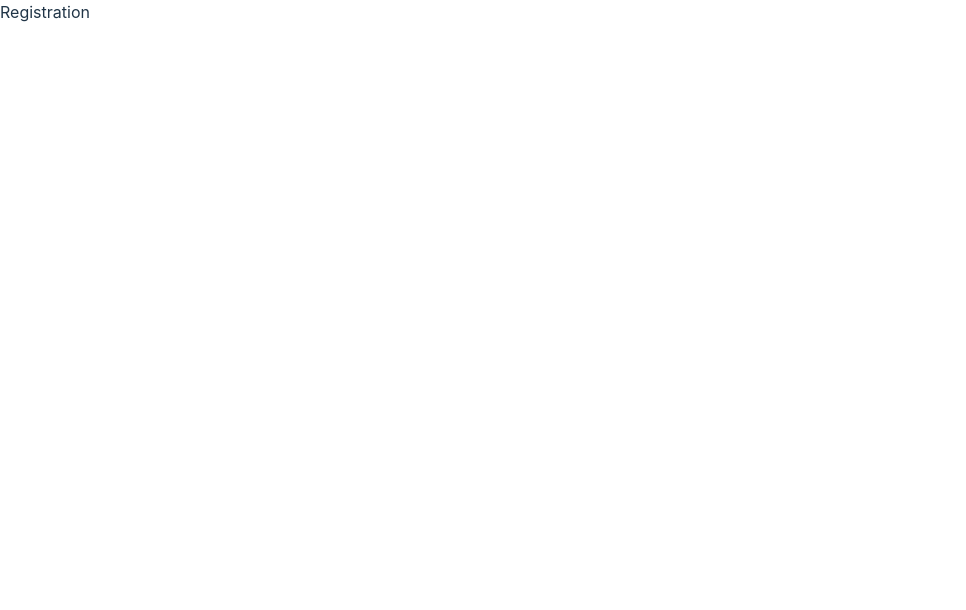
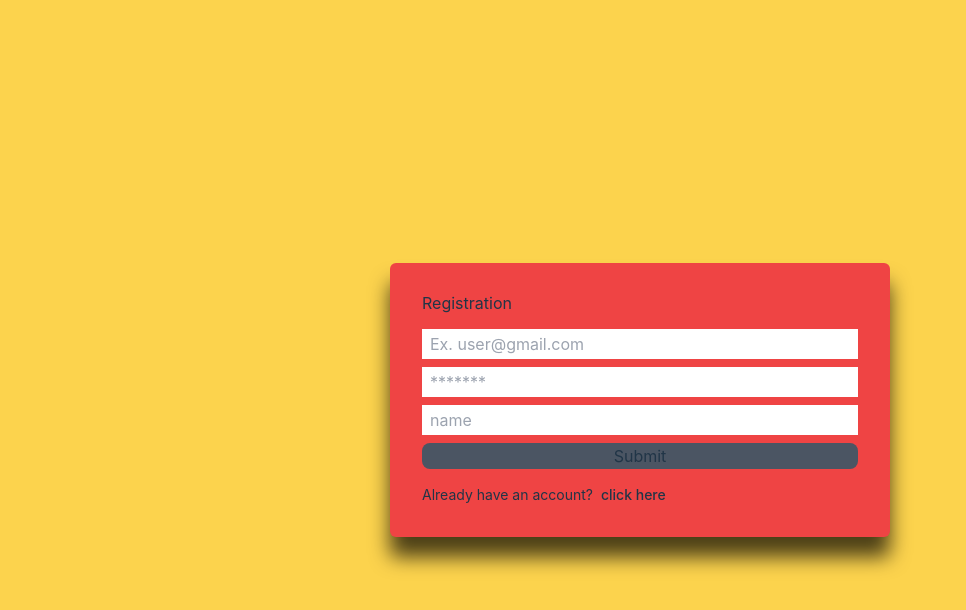
Before and after one commit to Xtyle17/eCommerce, a React (Vite) app: page / in a window 1280 px wide. Shown: the top 610 px of the page, without its empty margins (0-966 px from the left). Built offline with nearby package versions, Linux system fonts and the light colour scheme.

Commit message:
added style for the registration

```diff
--- a/src/Components/Navigation/Register.jsx
+++ b/src/Components/Navigation/Register.jsx
@@ -1,4 +1,6 @@
 import { useState, useRef, useEffect } from "react";
+import { Link } from "react-router-dom";
+import "../../Css/register.css";
 //mostly should be done in backend
 // const USER_REGEX = /^[a-zA-Z0-9]{3,20}+([._]?[a-zA-Z0-9]+)*$/;
 // const PASS_REGEX = /^(?=.*[A-Za-z])(?=.*\d)[A-Za-z\d]{8,}$/;
@@ -34,7 +36,43 @@ const Register = () => {
   //     setValidMatch(match);
   //   }, [pass, matchPass]);
 
-  return <div>Registration</div>;
+  return (
+    <div className="flex flex-col  justify-center items-center min-h-screen bg-amber-300 ">
+      <div
+        className="reg bg-red-500 p-3  md:p-8 flex flex-col gap-y-4 rounded-md w-[220px] sm:w-[500px] md:w-[500px]
+      lg:w-[500px] ">
+        <h1>Registration</h1>
+
+        <form action="" className="flex flex-col  gap-y-2">
+          <input
+            type="email"
+            required
+            placeholder="Ex. user@gmail.com"
+            className="p-2 bg-white"
+          />
+          <input
+            type="password"
+            required
+            placeholder="*******"
+            className="p-2 bg-white"
+          />
+          <input
+            type="user"
+            required
+            placeholder="name"
+            className="p-2 bg-white"
+          />
+          <button className="bg-gray-600 ">Submit</button>
+        </form>
+        <p className="text-sm">
+          Already have an account?{" "}
+          <Link to={"/login"} className="ml-2 text-sm">
+            click here
+          </Link>
+        </p>
+      </div>
+    </div>
+  );
 };
 
 export default Register;
--- /dev/null
+++ b/src/Css/register.css
@@ -0,0 +1,3 @@
+.reg {
+  box-shadow: 0 20px 20px rgba(0, 0, 0, 0.7);
+}
```
